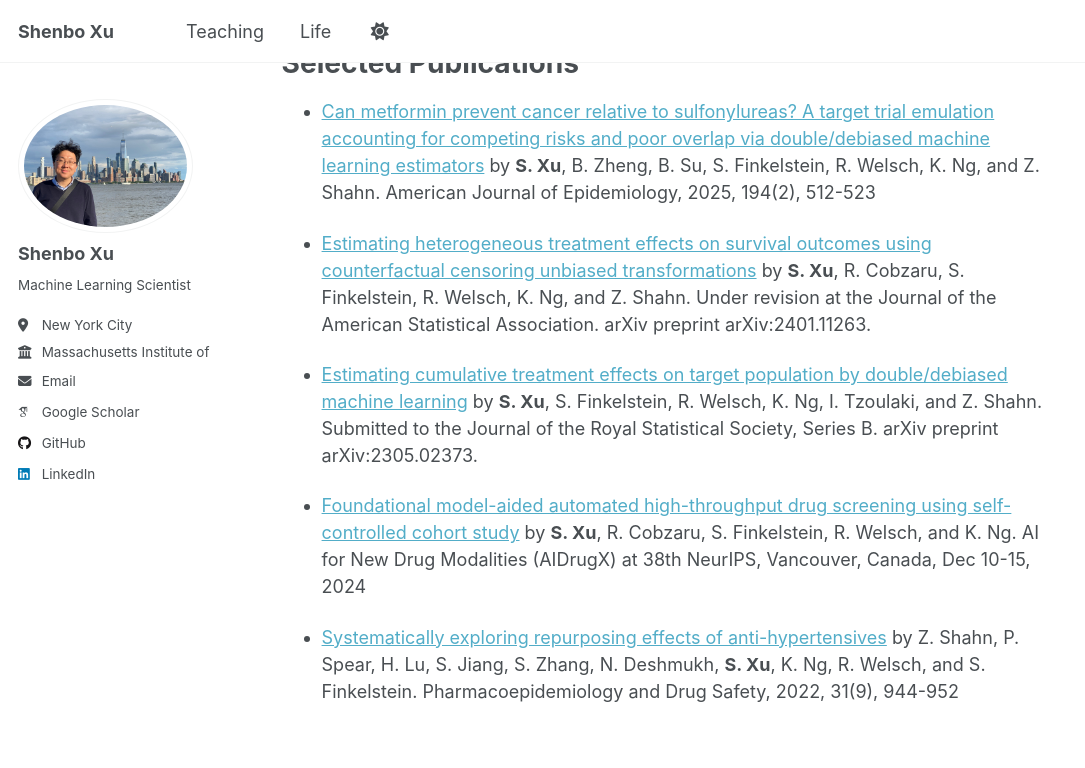
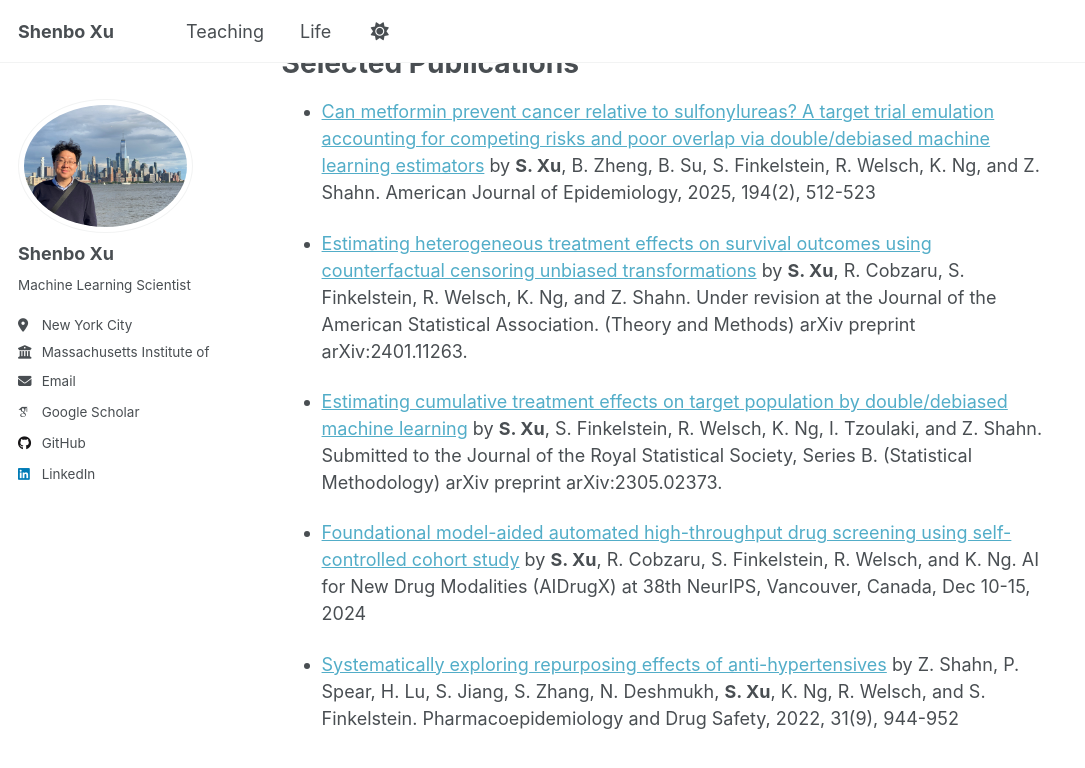
Before and after one commit to xushenbo/xushenbo.github.io, a Jekyll site: the page built from _pages/about.md, in a window 1280 px wide and 900 px high, scrolled down 820 px. Shown: the top 768 px of the window, without its empty margins (0-1085 px from the left). Built offline with Jekyll 4.4.1, drawn with Linux system fonts in a browser that asks for light colours; some web fonts are replaced; a script that is not in the unit is left out.

Commit message:
Update about.md

```diff
--- a/_pages/about.md
+++ b/_pages/about.md
@@ -32,10 +32,10 @@ Selected Publications
   by **S. Xu**, B. Zheng, B. Su, S. Finkelstein, R. Welsch, K. Ng, and Z. Shahn. American Journal of Epidemiology, 2025, 194(2), 512-523
 
 - [Estimating heterogeneous treatment effects on survival outcomes using counterfactual censoring unbiased transformations](http://arxiv.org/abs/2401.11263)
-  by **S. Xu**, R. Cobzaru, S. Finkelstein, R. Welsch, K. Ng, and Z. Shahn. Under revision at the Journal of the American Statistical Association. arXiv preprint arXiv:2401.11263.
+  by **S. Xu**, R. Cobzaru, S. Finkelstein, R. Welsch, K. Ng, and Z. Shahn. Under revision at the Journal of the American Statistical Association. (Theory and Methods) arXiv preprint arXiv:2401.11263.
 
 - [Estimating cumulative treatment effects on target population by double/debiased machine learning](https://arxiv.org/abs/2305.02373)
-  by **S. Xu**, S. Finkelstein, R. Welsch, K. Ng, I. Tzoulaki, and Z. Shahn. Submitted to the Journal of the Royal Statistical Society, Series B. arXiv preprint arXiv:2305.02373.
+  by **S. Xu**, S. Finkelstein, R. Welsch, K. Ng, I. Tzoulaki, and Z. Shahn. Submitted to the Journal of the Royal Statistical Society, Series B. (Statistical Methodology) arXiv preprint arXiv:2305.02373.
 
 - [Foundational model-aided automated high-throughput drug screening using self-controlled cohort study](https://openreview.net/forum?id=30EakJqzF0)
   by **S. Xu**, R. Cobzaru, S. Finkelstein, R. Welsch, and K. Ng. AI for New Drug Modalities (AIDrugX) at 38th NeurIPS, Vancouver, Canada, Dec 10-15, 2024
```
